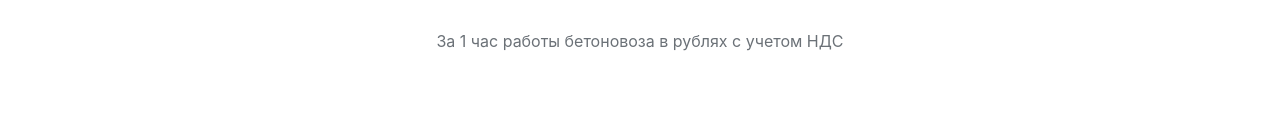
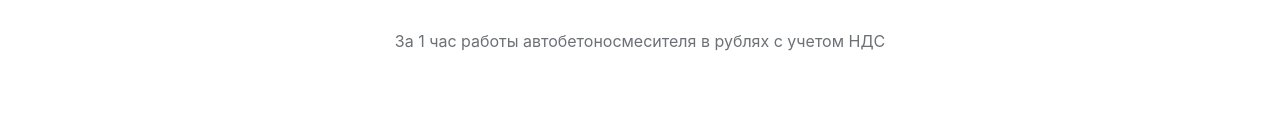
Before and after one commit to al22/bon-beton, a Gatsby site: page / in a window 1280 px wide. Both pictures are taken after a click on the tab "ДОСТАВКА". Shown: the part 3441-3560 px from the top of the page. Built offline with nearby package versions, Linux system fonts and the light colour scheme; Gatsby itself is replaced by a stand-in of ours.

Commit message:
автобетоносмеситель

```diff
--- a/src/components/delivery-price.jsx
+++ b/src/components/delivery-price.jsx
@@ -30,7 +30,7 @@ const DeliveryPrice = () => {
   return (
     <Box>
       <Typography sx={{ textAlign: "center", my: 4 }}>
-        За 1 час работы бетоновоза в рублях с учетом НДС
+        За 1 час работы автобетоносмесителя в рублях с учетом НДС
       </Typography>
 
       <Grid container justifyContent="space-around">
```
